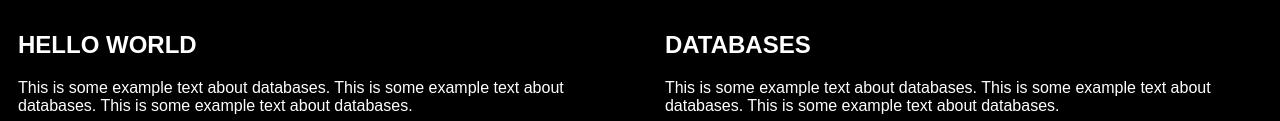
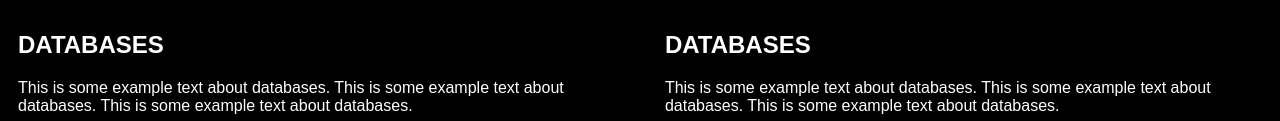
Before and after one commit to g-juli0/DevOpsTest, a website: page public/index.html in a window 1280 px wide. Shown: the part 337-458 px from the top of the page. Drawn offline with Linux system fonts and the light colour scheme.

Commit message:
recorded demo revert changes

```diff
--- a/public/index.html
+++ b/public/index.html
@@ -124,7 +124,7 @@
     <!-- TEXT COLUMNS -->
     <div class="container">
         <div class="column">
-            <h2>HELLO WORLD</h2>
+            <h2>DATABASES</h2>
             <p>This is some example text about databases. This is some example text about databases. This is some example text about databases.</p><br>
             <p>This is some example text about databases. This is some example text about databases. This is some example text about databases.</p><br>
         </div>
```
